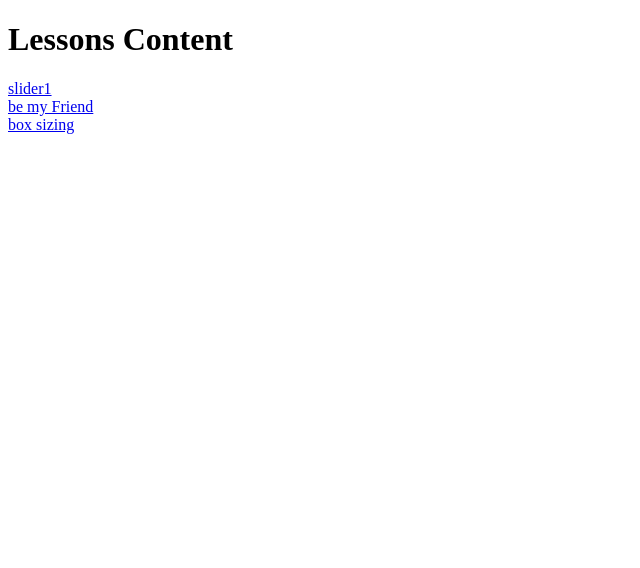
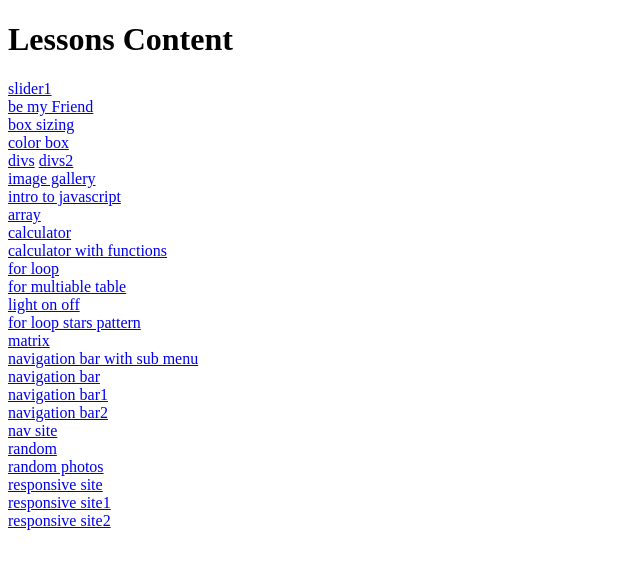
Before and after one commit to FBWIIHamburg/Lessons, a plain HTML site: page index.html in a window 1280 px wide. Shown: the whole page, without its empty margins (0-640 px from the left). Drawn offline with Linux system fonts and the light colour scheme.

Commit message:
final lessons

```diff
--- a/index.html
+++ b/index.html
@@ -15,7 +15,51 @@
     <br/>
     <a href="box_sizing/index.html" target="_blank" rel="noopener noreferrer">box sizing</a>
     <br/>
-
+    <a href="color_box/index.html" target="_blank" rel="noopener noreferrer">color box</a>
+    <br/>
+    <a href="divs/index.html" target="_blank" rel="noopener noreferrer">divs</a>
+    <a href="divs/index2.html" target="_blank" rel="noopener noreferrer">divs2</a>
+    <br/>
+    <a href="image_gallery/index.html" target="_blank" rel="noopener noreferrer">image gallery</a>
+    <br/>
+    <a href="intro_to_javascript/index.html" target="_blank" rel="noopener noreferrer">intro to javascript</a>
+    <br/>
+    <a href="javascript_array_objects/index.html" target="_blank" rel="noopener noreferrer">array</a>
+    <br/>
+    <a href="javascript_calculator/index.html" target="_blank" rel="noopener noreferrer">calculator</a>
+    <br/>
+    <a href="javascript_calculator_with_function/index.html" target="_blank" rel="noopener noreferrer">calculator with functions</a>
+    <br/>
+    <a href="javascript_for_loop/index.html" target="_blank" rel="noopener noreferrer">for loop</a>
+    <br/>
+    <a href="javascript_for_multiable_table/index.html" target="_blank" rel="noopener noreferrer">for multiable table </a>
+    <br/>
+    <a href="javascript_light_if/index.html" target="_blank" rel="noopener noreferrer">light on off</a>
+    <br/>
+    <a href="javascript_loop_for _stars/index.html" target="_blank" rel="noopener noreferrer">for loop stars pattern</a>
+    <br/>
+    <a href="Matrix/index.html" target="_blank" rel="noopener noreferrer">matrix</a>
+    <br/>
+    <a href="navigation_with_sub_menu/index.html" target="_blank" rel="noopener noreferrer">navigation bar with sub menu</a>
+    <br/>
+    <a href="navigationbar/index.html" target="_blank" rel="noopener noreferrer">navigation bar</a>
+    <br/>
+    <a href="navigationbar/index2.html" target="_blank" rel="noopener noreferrer">navigation bar1</a>
+    <br/>
+    <a href="navigationbar/index3.html" target="_blank" rel="noopener noreferrer">navigation bar2</a>
+    <br/>
+    <a href="navsite/index.html" target="_blank" rel="noopener noreferrer">nav site</a>
+    <br/>
+    <a href="random/index.html" target="_blank" rel="noopener noreferrer">random</a>
+    <br/>
+    <a href="random_Photos/images/" target="_blank" rel="noopener noreferrer">random photos</a>
+    <br/>
+    <a href="responsivesite/index.html" target="_blank" rel="noopener noreferrer">responsive site</a>
+    <br/>
+    <a href="responsivesite/index.html" target="_blank" rel="noopener noreferrer">responsive site1</a>
+    <br/>
+    <a href="navigationbar/index2.html" target="_blank" rel="noopener noreferrer">responsive site2</a>
+    <br/>
 
 </body>
 </html>
```
